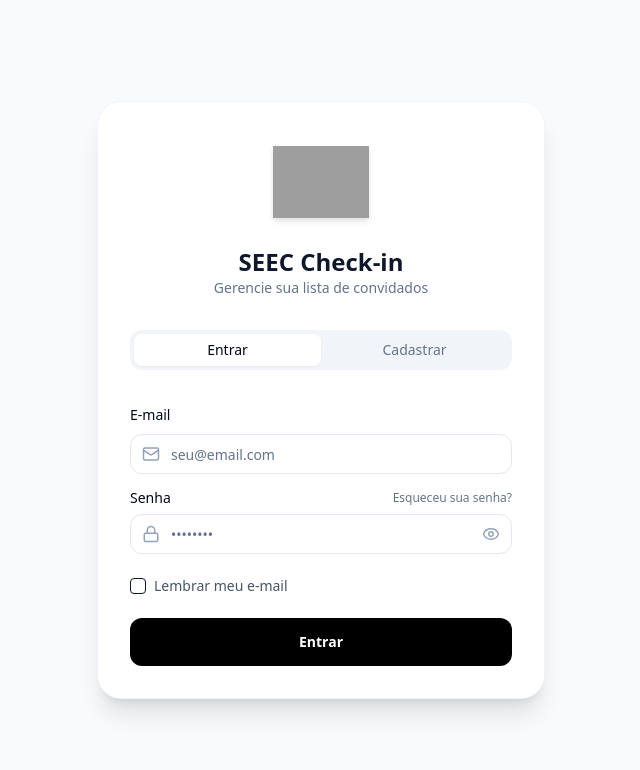
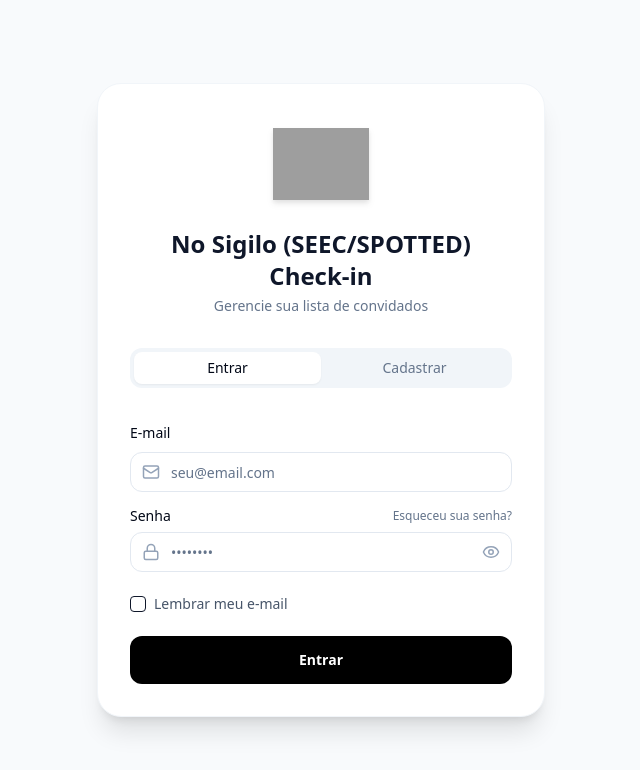
Before and after one commit to kakauxi/seec-calouradas, a React (Vite) app: page /login in a window 1280 px wide. Shown: the top 770 px of the page, without its empty margins (319-959 px from the left). Built offline with nearby package versions, Linux system fonts and the light colour scheme; grey boxes are pictures that could not be loaded.

Commit message:
[dyad] Atualizando o nome da aplicação para No Sigilo (SEEC/SPOTTED) Check-in - wrote 3 file(s)

```diff
--- a/index.html
+++ b/index.html
@@ -4,7 +4,7 @@
     <meta charset="UTF-8" />
     <link rel="icon" type="image/png" href="/logo.png" />
     <meta name="viewport" content="width=device-width, initial-scale=1.0" />
-    <title>SEEC Check-in</title>
+    <title>No Sigilo (SEEC/SPOTTED) Check-in</title>
   </head>
 
   <body>
--- a/src/pages/Index.tsx
+++ b/src/pages/Index.tsx
@@ -159,7 +159,7 @@ const Index = () => {
               />
             </div>
             <div>
-              <h1 className="text-xl font-bold">SEEC Check-in</h1>
+              <h1 className="text-xl font-bold">No Sigilo (SEEC/SPOTTED) Check-in</h1>
               <div className="flex items-center gap-2">
                 <p className="text-slate-400 text-xs">{user?.email}</p>
                 <span className="bg-white/10 text-white text-[10px] px-1.5 py-0.5 rounded font-bold uppercase tracking-wider">
--- a/src/pages/Login.tsx
+++ b/src/pages/Login.tsx
@@ -96,8 +96,8 @@ const Login = () => {
               className="w-full h-full object-contain drop-shadow-md"
             />
           </div>
-          <h1 className="text-2xl font-bold text-slate-900">SEEC Check-in</h1>
-          <p className="text-slate-500 text-sm">Gerencie sua lista de convidados</p>
+          <h1 className="text-2xl font-bold text-slate-900 text-center">No Sigilo (SEEC/SPOTTED) Check-in</h1>
+          <p className="text-slate-500 text-sm mt-1">Gerencie sua lista de convidados</p>
         </div>
 
         <Tabs defaultValue="login" className="w-full">
```
